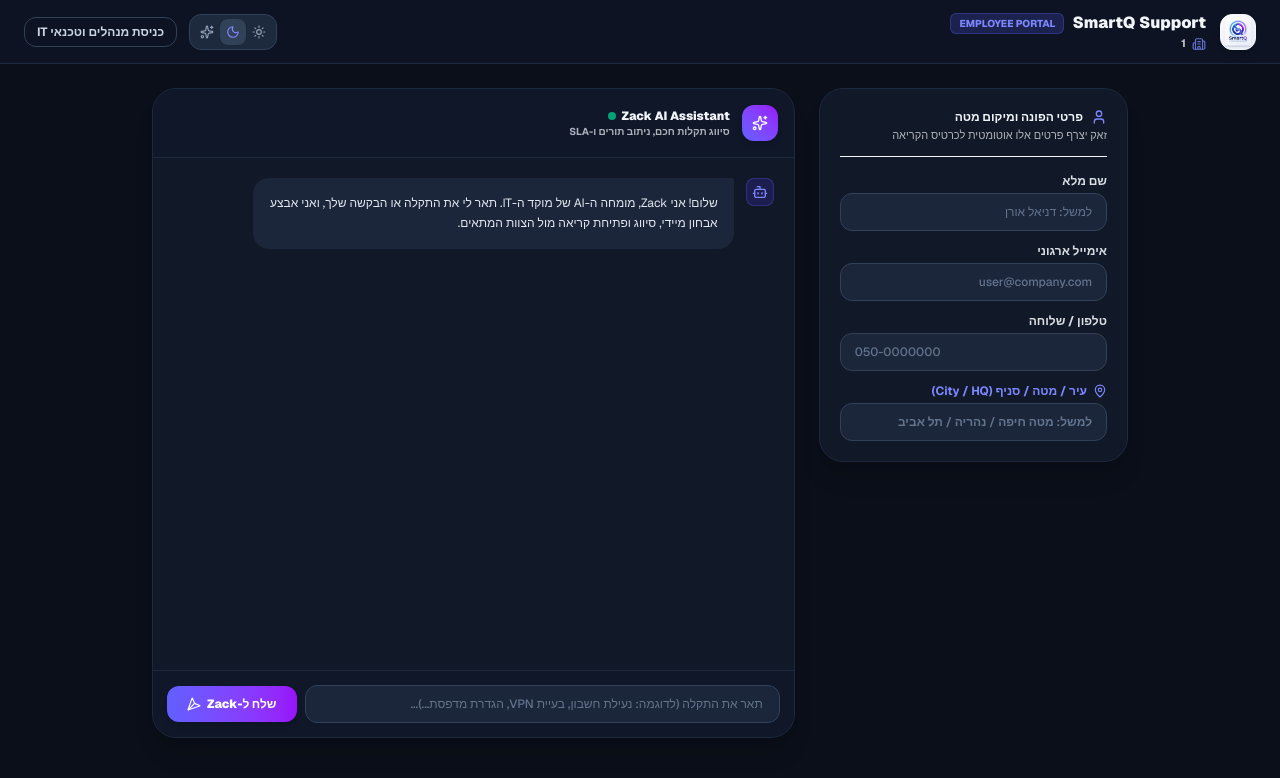
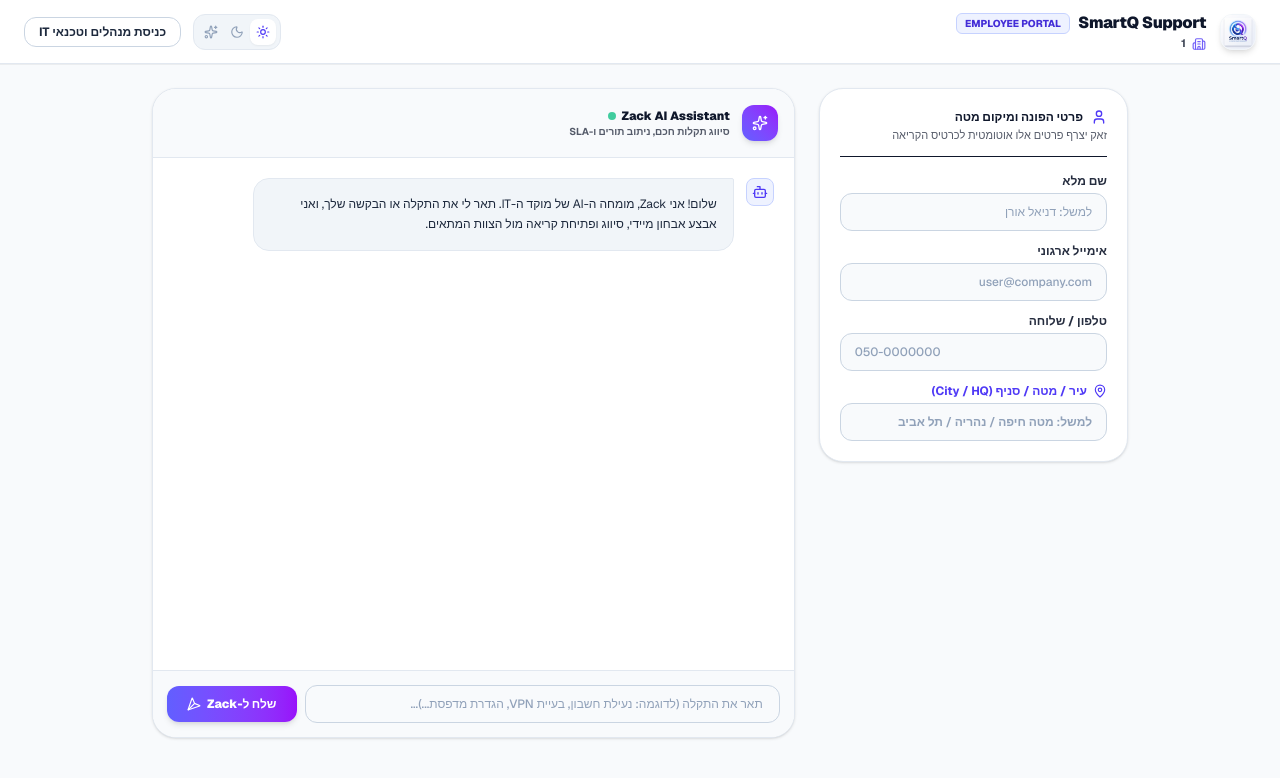
Before and after one commit to danieloren-music/it-ticket-ai, a Next.js app: page /1/users in a window 1280 px wide. Shown: the top 778 px of the page. Built offline with nearby package versions, Linux system fonts and the light colour scheme; no server answers; the database is empty.

Commit message:
Restore original full users chat layout with bright light mode default and 6-digit confirmation popup

```diff
--- a/src/app/[tenant]/users/page.tsx
+++ b/src/app/[tenant]/users/page.tsx
@@ -23,7 +23,8 @@
   ShieldCheck,
   Sun,
   Moon,
-  Zap
+  Zap,
+  ArrowLeft
 } from 'lucide-react';
 
 type ThemeMode = 'light' | 'dark' | 'ai';
@@ -43,7 +44,8 @@
 }
 
 function UsersPortalContent() {
-  const [theme, setTheme] = useState<ThemeMode>('dark');
+  // 1. Default is strictly Light (Bright)
+  const [theme, setTheme] = useState<ThemeMode>('light');
   const params = useParams();
   const rawTenant = (params?.tenant as string) || '';
   const tenantSlug = rawTenant.toLowerCase();
@@ -226,15 +228,15 @@
     }
   };
 
-  // Dynamic Theme Styling Matrix
+  // Theme Styling
   const themeBg = {
     light: 'bg-[#F8FAFC] text-slate-900',
     dark: 'bg-[#0B0F19] text-slate-100',
-    ai: 'bg-[radial-gradient(ellipse_at_top,_var(--tw-gradient-stops))] from-[#1e0847] via-[#0b051e] to-[#04010d] text-cyan-50 selection:bg-fuchsia-500'
+    ai: 'bg-[radial-gradient(ellipse_at_top,_var(--tw-gradient-stops))] from-[#1e0847] via-[#0b051e] to-[#04010d] text-cyan-50'
   };
 
   const headerBg = {
-    light: 'bg-white/90 border-slate-200 shadow-xs',
+    light: 'bg-white/95 border-slate-200 shadow-2xs',
     dark: 'bg-[#0E1424]/90 border-slate-800',
     ai: 'bg-[#110729]/80 border-fuchsia-500/30 backdrop-blur-xl shadow-lg shadow-purple-950/40'
   };
@@ -248,43 +250,43 @@
   const inputStyle = {
     light: 'bg-slate-50 border-slate-300 text-slate-900 placeholder-slate-400 focus:bg-white focus:border-indigo-600',
     dark: 'bg-slate-800/90 border-slate-700 text-white placeholder-slate-500 focus:border-indigo-500',
-    ai: 'bg-[#1e0d47]/80 border-cyan-400/40 text-cyan-100 placeholder-fuchsia-300/40 focus:border-cyan-300 focus:ring-1 focus:ring-cyan-300/50 shadow-inner'
+    ai: 'bg-[#1e0d47]/80 border-cyan-400/40 text-cyan-100 placeholder-fuchsia-300/40 focus:border-cyan-300'
   };
 
   const botBubbleBg = {
-    light: 'bg-slate-100 border-slate-200 text-slate-800',
-    dark: 'bg-slate-800/90 border-slate-700/80 text-slate-200',
-    ai: 'bg-[#200d4d]/90 border border-fuchsia-500/40 text-fuchsia-100 shadow-[0_0_15px_rgba(217,70,239,0.1)]'
+    light: 'bg-slate-100 border border-slate-200 text-slate-800',
+    dark: 'bg-slate-800/90 border border-slate-700/80 text-slate-200',
+    ai: 'bg-[#200d4d]/90 border border-fuchsia-500/40 text-fuchsia-100'
   };
 
   const userBubbleBg = {
-    light: 'bg-indigo-600 text-white',
+    light: 'bg-indigo-600 text-white shadow-xs',
     dark: 'bg-indigo-600 text-white',
     ai: 'bg-gradient-to-r from-fuchsia-600 via-purple-600 to-cyan-600 text-white font-bold shadow-lg shadow-fuchsia-600/30'
   };
 
   return (
-    <div dir="rtl" className={`min-h-screen font-sans antialiased flex flex-col justify-between transition-colors duration-500 ${themeBg[theme]}`}>
+    <div dir="rtl" className={`min-h-screen font-sans antialiased flex flex-col justify-between transition-colors duration-300 ${themeBg[theme]}`}>
 
       {/* Top Header */}
       <header className={`h-16 border-b sticky top-0 z-30 px-6 flex items-center justify-between backdrop-blur-md transition-colors duration-300 ${headerBg[theme]}`}>
         <div className="flex items-center gap-3.5">
-          <div className={`relative w-9 h-9 rounded-xl overflow-hidden shadow-md flex items-center justify-center bg-white border ${theme === 'ai' ? 'border-fuchsia-400 ring-2 ring-cyan-400/50' : 'border-slate-100'}`}>
+          <div className="relative w-9 h-9 rounded-xl overflow-hidden shadow-md flex items-center justify-center bg-white border border-slate-100">
             <Image src="/smartq-logo.png" alt="SmartQ" width={36} height={36} className="object-contain" priority />
           </div>
           <div>
             <div className="flex items-center gap-2">
-              <span className={`text-base font-black ${theme === 'ai' ? 'text-transparent bg-clip-text bg-gradient-to-r from-cyan-400 via-fuchsia-300 to-purple-400' : ''}`}>SmartQ Support</span>
+              <span className="text-base font-black tracking-tight">SmartQ Support</span>
               <span className={`px-2 py-0.5 text-[10px] font-extrabold rounded-md border ${
-                theme === 'ai' ? 'bg-fuchsia-500/20 text-cyan-300 border-cyan-400/40 animate-pulse' :
+                theme === 'ai' ? 'bg-fuchsia-500/20 text-cyan-300 border-cyan-400/40' :
                 theme === 'light' ? 'bg-indigo-50 text-indigo-700 border-indigo-200' :
                 'bg-indigo-500/20 text-indigo-400 border-indigo-500/30'
               }`}>
-                {theme === 'ai' ? '⚡ NEURAL AI HUB' : 'EMPLOYEE PORTAL'}
+                EMPLOYEE PORTAL
               </span>
             </div>
             <div className="flex items-center gap-1.5 text-[11px] font-bold opacity-80">
-              <Building2 className={`w-3.5 h-3.5 ${theme === 'ai' ? 'text-cyan-400' : 'text-indigo-400'}`} />
+              <Building2 className="w-3.5 h-3.5 text-indigo-600 dark:text-indigo-400" />
               <span>{tenantName || rawTenant}</span>
             </div>
           </div>
@@ -295,12 +297,12 @@
           <div className={`flex items-center p-1 rounded-xl border ${
             theme === 'light' ? 'bg-slate-100 border-slate-200' :
             theme === 'dark' ? 'bg-slate-800 border-slate-700' :
-            'bg-[#190938] border-fuchsia-500/40 shadow-inner'
+            'bg-[#190938] border-fuchsia-500/40'
           }`}>
             <button
               onClick={() => setTheme('light')}
               className={`p-1.5 rounded-lg transition ${theme === 'light' ? 'bg-white text-indigo-600 shadow-xs' : 'text-slate-400 hover:text-white'}`}
-              title="Light Mode"
+              title="Bright Light Mode"
             >
               <Sun className="w-3.5 h-3.5" />
             </button>
@@ -313,8 +315,8 @@
             </button>
             <button
               onClick={() => setTheme('ai')}
-              className={`p-1.5 rounded-lg transition ${theme === 'ai' ? 'bg-gradient-to-r from-fuchsia-600 to-cyan-500 text-white shadow-[0_0_10px_rgba(217,70,239,0.5)]' : 'text-slate-400 hover:text-white'}`}
-              title="Supercharged AI Neural Mode"
+              className={`p-1.5 rounded-lg transition ${theme === 'ai' ? 'bg-gradient-to-r from-fuchsia-600 to-cyan-500 text-white shadow-md' : 'text-slate-400 hover:text-white'}`}
+              title="AI Neural Mode"
             >
               <Sparkles className="w-3.5 h-3.5" />
             </button>
@@ -322,10 +324,10 @@
 
           <a
             href={`/${rawTenant}/login`}
-            className={`text-xs font-bold transition px-3 py-1.5 rounded-xl border ${
-              theme === 'ai' ? 'border-cyan-500/40 text-cyan-300 hover:bg-cyan-500/20' :
-              theme === 'light' ? 'border-slate-300 text-slate-700 hover:bg-slate-100' :
-              'border-slate-700 text-slate-300 hover:bg-slate-800'
+            className={`text-xs font-bold transition px-3.5 py-1.5 rounded-xl border ${
+              theme === 'light' ? 'border-slate-300 text-slate-800 hover:bg-slate-100' :
+              theme === 'dark' ? 'border-slate-700 text-slate-300 hover:bg-slate-800' :
+              'border-cyan-500/40 text-cyan-300 hover:bg-cyan-500/20'
             }`}
           >
             כניסת מנהלים וטכנאי IT
@@ -333,14 +335,14 @@
         </div>
       </header>
 
-      {/* Main Workspace */}
+      {/* Main Support Workspace */}
       <main className="flex-1 max-w-5xl w-full mx-auto p-4 sm:p-6 grid grid-cols-1 lg:grid-cols-12 gap-6 items-start">
 
         {/* User Details Sidebar */}
         <aside className={`lg:col-span-4 rounded-3xl p-5 space-y-4 border transition-colors ${cardBg[theme]}`}>
           <div className="border-b pb-3 border-inherit/30">
             <h2 className="text-xs font-black flex items-center gap-2">
-              <User className={`w-4 h-4 ${theme === 'ai' ? 'text-cyan-400' : 'text-indigo-400'}`} />
+              <User className="w-4 h-4 text-indigo-600 dark:text-indigo-400" />
               <span>פרטי הפונה ומיקום מטה</span>
             </h2>
             <p className="text-[11px] opacity-70 mt-0.5">זאק יצרף פרטים אלו אוטומטית לכרטיס הקריאה</p>
@@ -381,7 +383,7 @@
             </div>
 
             <div>
-              <label className={`block font-bold mb-1 flex items-center gap-1.5 ${theme === 'ai' ? 'text-cyan-300' : 'text-indigo-400'}`}>
+              <label className="block font-bold mb-1 flex items-center gap-1.5 text-indigo-600 dark:text-indigo-400">
                 <MapPin className="w-3.5 h-3.5" />
                 <span>עיר / מטה / סניף (City / HQ)</span>
               </label>
@@ -401,23 +403,18 @@
 
           {/* Desk Header */}
           <div className={`p-4 border-b flex items-center justify-between ${
-            theme === 'ai' ? 'bg-[#150734]/80 border-fuchsia-500/20' :
             theme === 'light' ? 'bg-slate-50 border-slate-200' :
-            'bg-slate-900/60 border-slate-800'
+            theme === 'dark' ? 'bg-slate-900/60 border-slate-800' :
+            'bg-[#150734]/80 border-fuchsia-500/20'
           }`}>
             <div className="flex items-center gap-3">
-              <div className={`w-9 h-9 rounded-xl flex items-center justify-center text-white shadow-md ${
-                theme === 'ai' ? 'bg-gradient-to-tr from-fuchsia-600 to-cyan-400 ring-2 ring-cyan-300/40 shadow-fuchsia-500/30' :
-                'bg-gradient-to-tr from-indigo-500 to-purple-600'
-              }`}>
+              <div className="w-9 h-9 rounded-xl flex items-center justify-center text-white shadow-md bg-gradient-to-tr from-indigo-500 to-purple-600">
                 <Sparkles className="w-4 h-4" />
               </div>
               <div>
                 <div className="text-xs font-black flex items-center gap-1.5">
-                  <span className={theme === 'ai' ? 'text-transparent bg-clip-text bg-gradient-to-r from-cyan-300 via-fuchsia-300 to-white' : ''}>
-                    Zack AI Assistant
-                  </span>
-                  <span className={`w-2 h-2 rounded-full ${theme === 'ai' ? 'bg-cyan-400 shadow-[0_0_8px_#22d3ee]' : 'bg-emerald-400'} animate-pulse`} />
+                  <span>Zack AI Assistant</span>
+                  <span className="w-2 h-2 rounded-full bg-emerald-500 animate-pulse" />
                 </div>
                 <div className="text-[10px] opacity-70 font-bold">סיווג תקלות חכם, ניתוב תורים ו-SLA</div>
               </div>
@@ -433,7 +430,7 @@
               >
                 {m.sender === 'bot' && (
                   <div className={`w-7 h-7 rounded-lg flex items-center justify-center shrink-0 border ${
-                    theme === 'ai' ? 'bg-fuchsia-950/60 border-fuchsia-500/40 text-cyan-300 shadow-[0_0_10px_rgba(217,70,239,0.3)]' :
+                    theme === 'light' ? 'bg-indigo-50 border-indigo-200 text-indigo-600' :
                     'bg-indigo-600/20 border-indigo-500/30 text-indigo-400'
                   }`}>
                     <Bot className="w-4 h-4" />
@@ -451,10 +448,7 @@
                 </div>
 
                 {m.sender === 'user' && (
-                  <div className={`w-7 h-7 rounded-lg flex items-center justify-center shrink-0 border ${
-                    theme === 'ai' ? 'bg-cyan-950/60 border-cyan-500/40 text-fuchsia-300' :
-                    'bg-purple-600/20 border-purple-500/30 text-purple-400'
-                  }`}>
+                  <div className="w-7 h-7 rounded-lg flex items-center justify-center shrink-0 border bg-purple-600/20 border-purple-500/30 text-purple-400">
                     <User className="w-4 h-4" />
                   </div>
                 )}
@@ -463,7 +457,7 @@
 
             {analyzing && (
               <div className={`flex items-center gap-2 text-xs font-bold p-3.5 rounded-2xl border w-fit ${
-                theme === 'ai' ? 'bg-[#290e5c]/80 border-cyan-400/50 text-cyan-300 shadow-[0_0_15px_rgba(34,211,238,0.2)]' :
+                theme === 'light' ? 'bg-indigo-50 border-indigo-200 text-indigo-700' :
                 'bg-indigo-950/30 border-indigo-500/30 text-indigo-400'
               }`}>
                 <RefreshCw className="w-3.5 h-3.5 animate-spin" />
@@ -473,27 +467,26 @@
 
             {/* Smart Parsed Ticket Preview Card */}
             {ticketPreview && (
-              <div className={`p-5 rounded-2xl border space-y-3.5 shadow-xl ${
-                theme === 'ai'
-                  ? 'bg-gradient-to-r from-[#290d5e] to-[#16063b] border-fuchsia-500/50 shadow-[0_0_25px_rgba(217,70,239,0.25)]'
-                  : 'bg-indigo-950/20 border-indigo-500/40'
+              <div className={`p-5 rounded-2xl border space-y-3.5 shadow-md ${
+                theme === 'light' ? 'bg-indigo-50/60 border-indigo-200 text-slate-900' :
+                'bg-indigo-950/30 border-indigo-500/40 text-white'
               }`}>
                 <div className="flex items-center justify-between border-b pb-2.5 border-inherit/30">
                   <div className="flex items-center gap-2">
-                    <Sparkles className={`w-4 h-4 ${theme === 'ai' ? 'text-cyan-400' : 'text-indigo-400'}`} />
+                    <Sparkles className="w-4 h-4 text-indigo-600 dark:text-indigo-400" />
                     <span className="text-xs font-black">כרטיס קריאה מוכן לאישור</span>
                   </div>
                   <span className={`px-2.5 py-0.5 rounded-full text-[10px] font-black ${
-                    ticketPreview.urgency === 'Critical' ? 'bg-rose-500/20 text-rose-300 border border-rose-500/40' :
-                    ticketPreview.urgency === 'High' ? 'bg-orange-500/20 text-orange-300 border border-orange-500/40' :
-                    'bg-cyan-500/20 text-cyan-300 border border-cyan-500/40'
+                    ticketPreview.urgency === 'Critical' ? 'bg-rose-100 text-rose-800 border border-rose-300 dark:bg-rose-950/60 dark:text-rose-300' :
+                    ticketPreview.urgency === 'High' ? 'bg-orange-100 text-orange-800 border border-orange-300 dark:bg-orange-950/60 dark:text-orange-300' :
+                    'bg-indigo-100 text-indigo-800 border border-indigo-300 dark:bg-indigo-950/60 dark:text-indigo-300'
                   }`}>
                     {ticketPreview.urgency} Priority
                   </span>
                 </div>
 
                 <div className="text-xs space-y-1.5">
-                  <div className="font-bold text-sm">{ticketPreview.title}</div>
+                  <div className="font-black text-sm">{ticketPreview.title}</div>
                   <div className="grid grid-cols-2 gap-2 text-[11px] pt-1 opacity-80">
                     <div>קטגוריה: <span className="font-bold opacity-100">{ticketPreview.category}</span></div>
                     <div>צוות מטפל: <span className="font-bold opacity-100">{ticketPreview.assigned_team}</span></div>
@@ -506,11 +499,7 @@
                   type="button"
                   onClick={handleConfirmCreateTicket}
                   disabled={submittingTicket}
-                  className={`w-full py-2.5 rounded-xl text-xs font-black shadow-md transition flex items-center justify-center gap-2 ${
-                    theme === 'ai'
-                      ? 'bg-gradient-to-r from-fuchsia-500 via-purple-600 to-cyan-500 hover:opacity-90 text-white shadow-[0_0_20px_rgba(217,70,239,0.4)]'
-                      : 'bg-gradient-to-r from-indigo-500 to-purple-600 hover:from-indigo-600 hover:to-purple-700 text-white'
-                  }`}
+                  className="w-full py-2.5 rounded-xl text-xs font-black shadow-md transition flex items-center justify-center gap-2 bg-gradient-to-r from-indigo-500 to-purple-600 hover:from-indigo-600 hover:to-purple-700 text-white"
                 >
                   <CheckCircle2 className="w-4 h-4" />
                   <span>{submittingTicket ? 'פותח קריאה במוקד...' : 'אשר ופתח קריאת שירות זו'}</span>
@@ -523,9 +512,7 @@
 
           {/* Chat Message Input */}
           <form onSubmit={handleSendMessage} className={`p-3.5 border-t flex items-center gap-2 ${
-            theme === 'ai' ? 'bg-[#12062b] border-fuchsia-500/20' :
-            theme === 'light' ? 'bg-slate-50 border-slate-200' :
-            'bg-slate-900/50 border-slate-800'
+            theme === 'light' ? 'bg-slate-50 border-slate-200' : 'bg-slate-900/50 border-slate-800'
           }`}>
             <input
               type="text"
@@ -538,11 +525,7 @@
             <button
               type="submit"
               disabled={analyzing || !inputMessage.trim()}
-              className={`px-5 py-2.5 rounded-xl text-xs font-black shadow-md transition flex items-center gap-1.5 ${
-                theme === 'ai'
-                  ? 'bg-gradient-to-r from-fuchsia-600 to-cyan-500 hover:opacity-90 text-white shadow-fuchsia-500/30'
-                  : 'bg-gradient-to-r from-indigo-500 to-purple-600 hover:from-indigo-600 hover:to-purple-700 text-white'
-              }`}
+              className="px-5 py-2.5 rounded-xl text-xs font-black shadow-md transition flex items-center gap-1.5 bg-gradient-to-r from-indigo-500 to-purple-600 hover:from-indigo-600 hover:to-purple-700 text-white"
             >
               <span>שלח ל-Zack</span>
               <Send className="w-3.5 h-3.5 rtl:rotate-180" />
@@ -555,18 +538,12 @@
 
       {/* SUCCESS MODAL POPUP (6-DIGIT TICKET CONFIRMATION) */}
       {createdTicketNumber && (
-        <div className="fixed inset-0 z-50 bg-black/80 backdrop-blur-sm flex items-center justify-center p-4">
-          <div className={`w-full max-w-md rounded-3xl p-6 sm:p-8 space-y-6 text-center border animate-in fade-in zoom-in-95 duration-200 ${
-            theme === 'ai'
-              ? 'bg-[#150734] border-fuchsia-500/50 text-cyan-50 shadow-[0_0_50px_rgba(217,70,239,0.35)]'
-              : 'bg-[#111827] border-slate-800 text-white shadow-2xl'
+        <div className="fixed inset-0 z-50 bg-black/60 backdrop-blur-xs flex items-center justify-center p-4">
+          <div className={`w-full max-w-md rounded-3xl p-6 sm:p-8 space-y-6 text-center border shadow-2xl animate-in fade-in zoom-in-95 duration-200 ${
+            theme === 'light' ? 'bg-white border-slate-200 text-slate-900' : 'bg-[#111827] border-slate-800 text-white'
           }`}>
 
-            <div className={`w-14 h-14 rounded-2xl flex items-center justify-center mx-auto shadow-lg ${
-              theme === 'ai'
-                ? 'bg-fuchsia-950/80 border border-fuchsia-400 text-cyan-300 shadow-fuchsia-500/40'
-                : 'bg-emerald-950/60 border border-emerald-500/40 text-emerald-400 shadow-emerald-500/10'
-            }`}>
+            <div className="w-14 h-14 rounded-2xl bg-emerald-100 border border-emerald-300 text-emerald-700 dark:bg-emerald-950/60 dark:border-emerald-500/40 dark:text-emerald-400 flex items-center justify-center mx-auto shadow-md">
               <CheckCircle2 className="w-8 h-8" />
             </div>
 
@@ -577,20 +554,20 @@
 
             {/* Ticket 6-Digit Badge */}
             <div className={`p-4 rounded-2xl border space-y-2 ${
-              theme === 'ai' ? 'bg-[#1f0b4a] border-cyan-400/40 shadow-inner' : 'bg-slate-900/90 border-slate-800'
+              theme === 'light' ? 'bg-slate-50 border-slate-200' : 'bg-slate-900/90 border-slate-800'
             }`}>
               <span className="text-[11px] font-bold opacity-75">מספר קריאת שירות למעקב</span>
               <div className="flex items-center justify-center gap-2">
-                <span className={`text-2xl font-black font-mono tracking-wider ${theme === 'ai' ? 'text-transparent bg-clip-text bg-gradient-to-r from-cyan-400 to-fuchsia-400' : 'text-indigo-400'}`}>
+                <span className="text-2xl font-black font-mono tracking-wider text-indigo-600 dark:text-indigo-400">
                   #{createdTicketNumber}
                 </span>
                 <button
                   type="button"
                   onClick={copyTicketNumber}
-                  className="p-1.5 rounded-lg bg-slate-800/80 hover:bg-slate-700 text-slate-300 transition"
+                  className="p-1.5 rounded-lg border border-slate-200 dark:border-slate-700 bg-white dark:bg-slate-800 hover:bg-slate-100 text-slate-700 dark:text-slate-300 transition"
                   title="העתק מספר קריאה"
                 >
-                  {copied ? <Check className="w-4 h-4 text-emerald-400" /> : <Copy className="w-4 h-4" />}
+                  {copied ? <Check className="w-4 h-4 text-emerald-600" /> : <Copy className="w-4 h-4" />}
                 </button>
               </div>
             </div>
@@ -598,11 +575,7 @@
             <button
               type="button"
               onClick={() => setCreatedTicketNumber(null)}
-              className={`w-full py-3 rounded-xl text-xs font-black shadow-md transition ${
-                theme === 'ai'
-                  ? 'bg-gradient-to-r from-fuchsia-600 via-purple-600 to-cyan-500 text-white shadow-fuchsia-500/30'
-                  : 'bg-indigo-600 hover:bg-indigo-700 text-white'
-              }`}
+              className="w-full py-3 bg-gradient-to-r from-indigo-500 to-purple-600 hover:from-indigo-600 hover:to-purple-700 text-white rounded-xl text-xs font-black shadow-md transition"
             >
               סגור ופתח פנייה חדשה
             </button>
@@ -617,7 +590,7 @@
 
 export default function TenantUsersPage() {
   return (
-    <Suspense fallback={<div className="min-h-screen bg-[#0B0F19]" />}>
+    <Suspense fallback={<div className="min-h-screen bg-[#F8FAFC]" />}>
       <UsersPortalContent />
     </Suspense>
   );
```
